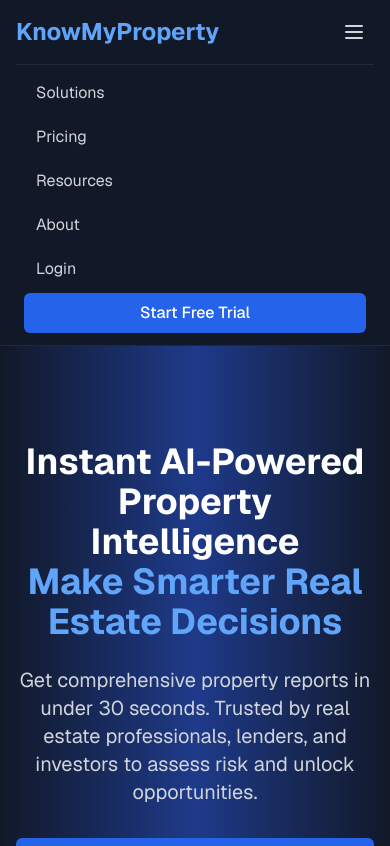
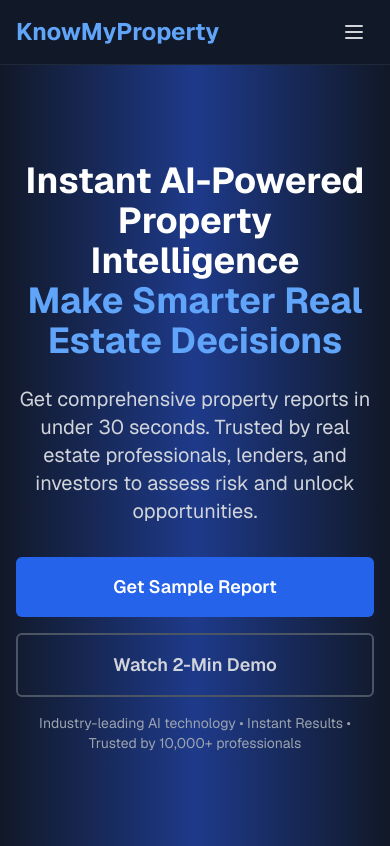
Before and after one commit to gshenkmp/nextjs-with-supabase, a Next.js app: page / in a window 390 px wide. Shown: the top 846 px of the page. Built offline with nearby package versions, Linux system fonts and the light colour scheme.

Commit message:
Fixed mobile tabs

```diff
--- a/app/page.tsx
+++ b/app/page.tsx
@@ -1,4 +1,10 @@
+"use client";
+
+import { useState } from 'react';
+
 export default function HomePage() {
+  const [isMobileMenuOpen, setIsMobileMenuOpen] = useState(false);
+
   return (
     <div className="min-h-screen bg-gray-900 text-white">
       {/* Navigation */}
@@ -22,14 +28,18 @@
             </div>
             {/* Mobile menu button */}
             <div className="md:hidden flex items-center">
-              <button className="text-gray-300 hover:text-blue-400 p-2">
+              <button
+                onClick={() => setIsMobileMenuOpen(!isMobileMenuOpen)}
+                className="text-gray-300 hover:text-blue-400 p-2"
+              >
                 <svg className="h-6 w-6" fill="none" stroke="currentColor" viewBox="0 0 24 24">
                   <path strokeLinecap="round" strokeLinejoin="round" strokeWidth="2" d="M4 6h16M4 12h16M4 18h16" />
                 </svg>
               </button>
             </div>
           </div>
-          {/* Mobile menu - you'll need JavaScript to toggle this */}
+          {/* Mobile menu - toggles based on state */}
+          {isMobileMenuOpen && (
             <div className="md:hidden border-t border-gray-800">
               <div className="px-2 pt-2 pb-3 space-y-1">
                 <a href="#" className="block px-3 py-2 text-gray-300 hover:text-blue-400">Solutions</a>
@@ -42,6 +52,7 @@
                 </button>
               </div>
             </div>
+          )}
         </div>
       </nav>
 
@@ -67,7 +78,7 @@
               </button>
             </div>
             <p className="text-sm text-gray-400 mt-4">
-              Industry-leading AI technology • Instant results • Trusted by 10,000+ professionals
+              Industry-leading AI technology • Instant Results • Trusted by 10,000+ professionals
             </p>
           </div>
         </div>
```
Lines whose indentation alone changed are shown as unchanged.
